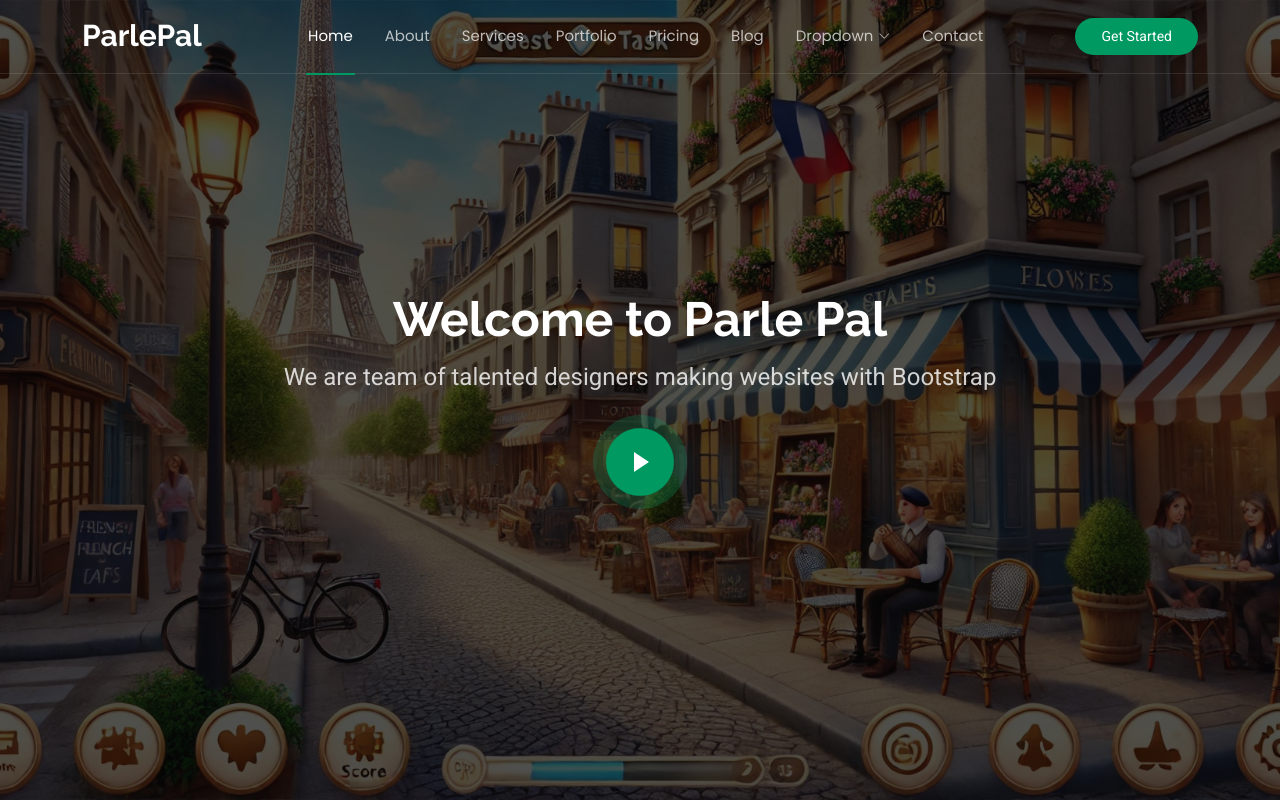
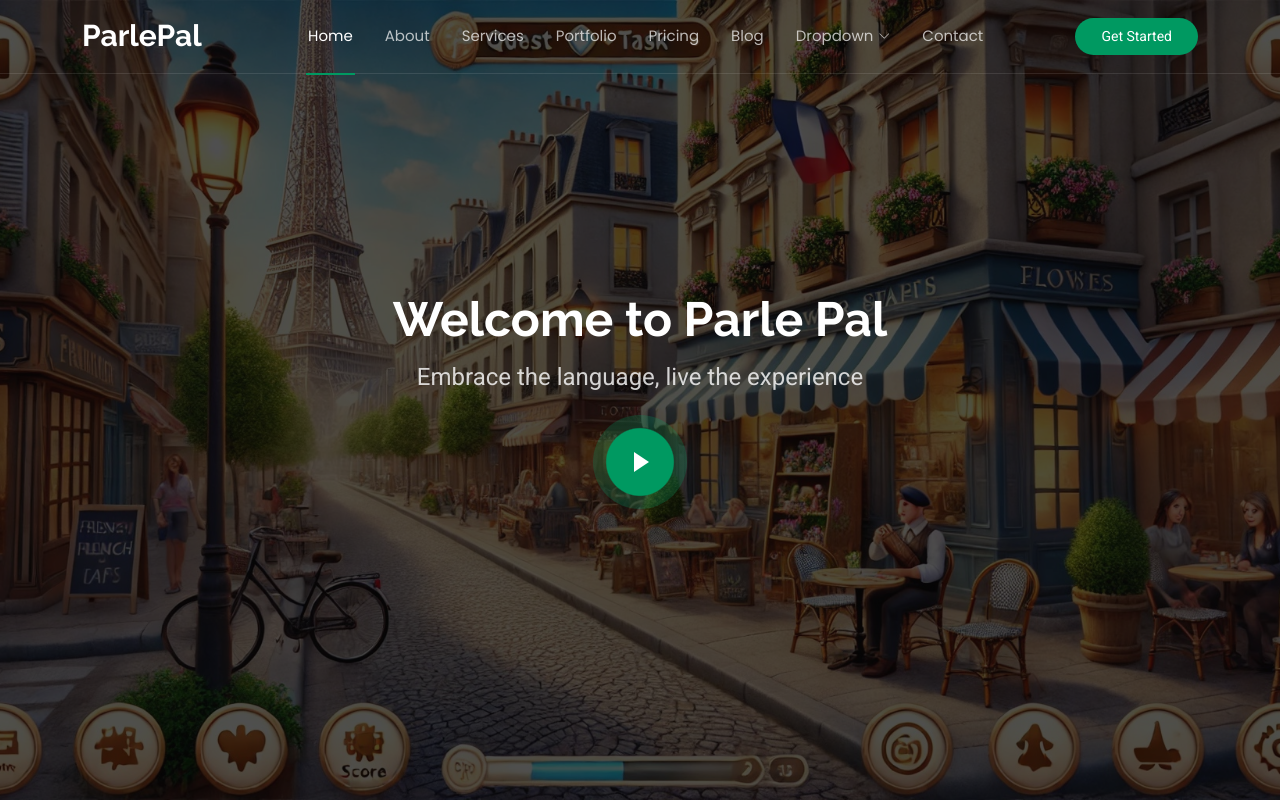
Before and after one commit to ParleOrg/static-site, a plain HTML site: page index.html in a window 1280 px wide. Shown: the top 800 px of the page. Drawn offline with Linux system fonts and the light colour scheme.

Commit message:
add motto

```diff
--- a/index.html
+++ b/index.html
@@ -91,7 +91,7 @@
 
       <div class="container d-flex flex-column align-items-center text-center">
         <h2 data-aos="fade-up" data-aos-delay="100">Welcome to Parle Pal</h2>
-        <p data-aos="fade-up" data-aos-delay="200">We are team of talented designers making websites with Bootstrap</p>
+        <p data-aos="fade-up" data-aos-delay="200">Embrace the language, live the experience</p>
         <div data-aos="fade-up" data-aos-delay="300">
           <a href="https://www.youtube.com/watch?v=Y7f98aduVJ8" class="glightbox pulsating-play-btn"></a>
         </div>
```
